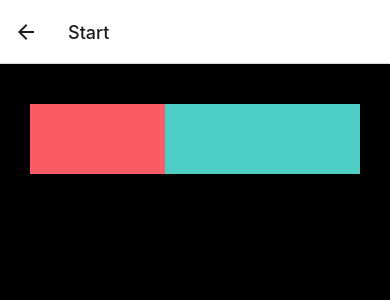
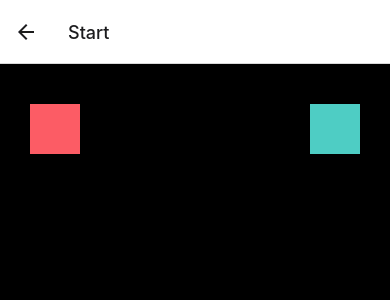
Before and after one commit to H-A-W-K-S/Client, a React Native app: screen /Start in a window 390 px wide. Shown: the top 300 px of the page. Built offline with nearby package versions, Linux system fonts and the light colour scheme.

Commit message:
Revert "Revert "PrelimDesign Commit""
This reverts commit 3ce4b65759082e0f603ba7eb94809a0a877a960c.

I deleted everything so I undid the delete

```diff
--- a/App.js
+++ b/App.js
@@ -4,6 +4,7 @@ import WelcomeScreen from "./app/screens/WelcomeScreen";
 import { NavigationContainer } from "@react-navigation/native";
 import { createNativeStackNavigator } from "@react-navigation/native-stack";
 import StartScreen from "./app/screens/StartScreen";
+import LeaderScreen from "./app/screens/LeaderScreen";
 
 const Stack = createNativeStackNavigator();
 
@@ -17,6 +18,10 @@ const StackNavigator = (
       name="Start"
       component={StartScreen} // <----
     />
+    <Stack.Screen
+      name="LeaderScreen"
+      component={LeaderScreen}
+    />
   </Stack.Navigator>
 );
 
@@ -29,6 +34,7 @@ function App() {
           {(props) => <HomeScreen {...props} extraData={someData} />}
 </Stack.Screen>*/}
         <Stack.Screen name="Start" component={StartScreen} />
+        <Stack.Screen name="LeaderScreen" component={LeaderScreen} />
       </Stack.Navigator>
     </NavigationContainer>
   );
--- /dev/null
+++ b/app/screens/LeaderScreen.js
@@ -0,0 +1,18 @@
+import React from "react";
+import { Text, View, StyleSheet, FlatList, useState } from "react-native";
+
+function LeaderScreen({ navigation }) {
+
+  return (
+    <View>
+      <Text>James: 60,</Text>
+      <Text>Harry: 59,</Text>
+    </View>
+  );
+}
+
+const styles = StyleSheet.create({
+
+})
+
+export default LeaderScreen;
--- a/app/screens/StartScreen.js
+++ b/app/screens/StartScreen.js
@@ -1,27 +1,37 @@
 import React from "react";
-import { Image, ImageBackground, StyleSheet, Text, View } from "react-native";
+import { NavigationContainer } from "@react-navigation/native";
+import { Image, ImageBackground, StyleSheet, Text, TouchableOpacity, View } from "react-native";
+import { BsQuestionCircle } from 'react-icons/fa';
 
-function StartScreen(props) {
+function StartScreen({ navigation, props }) {
+
   return (
     <View style={styles.container}>
-      <View style={styles.settingsIcon}></View>
-      <View style={styles.helpIcon}></View>
+      <TouchableOpacity onPress={() => navigation.navigate("LeaderScreen")}>
+        <View style={styles.settingsIcon}></View>
+      </TouchableOpacity>
+
+
+      <View style={styles.helpIcon}>
+
+        {/*<BsQuestionCircle /> ?*/}
+      </View>
     </View>
   );
 }
 
 const styles = StyleSheet.create({
   settingsIcon: {
-    width: "50%",
-    height: 70,
+    width: 50,
+    height: 50,
     backgroundColor: "#fc5c65",
     position: "absolute",
     top: 40,
     left: 30,
   },
   helpIcon: {
-    width: "50%",
-    height: 70,
+    width: 50,
+    height: 50,
     backgroundColor: "#4ecdc4",
     position: "absolute",
     top: 40,
--- a/app/screens/WelcomeScreen.js
+++ b/app/screens/WelcomeScreen.js
@@ -16,7 +16,7 @@ function WelcomeScreen({ navigation }) {
       source={require("../assets/ffffff.png")}
     >
       <View style={styles.logoContainer}>
-        <Image style={styles.logo} source={require("../assets/logo.png")} />
+        <Image style={styles.logo} source={require("../assets/logo.png")} />{/*This is the red and blue logo*/}
         <Text>Something Catchy</Text>
       </View>
       <View style={styles.loginButton}>
@@ -24,7 +24,7 @@ function WelcomeScreen({ navigation }) {
           <Text>Login</Text>
         </TouchableOpacity>
       </View>
-    </ImageBackground>
+    </ImageBackground >
   );
 }
 
--- a/package.json
+++ b/package.json
@@ -14,6 +14,7 @@
     "expo": "~46.0.9",
     "expo-status-bar": "~1.4.0",
     "react": "18.0.0",
+    "react-icons": "^4.4.0",
     "react-native": "0.69.6",
     "react-native-safe-area-context": "^4.3.1",
     "react-native-screens": "~3.15.0",
```
Also changed, not shown: 2 other files (tests, documents, lock files or other folders).
